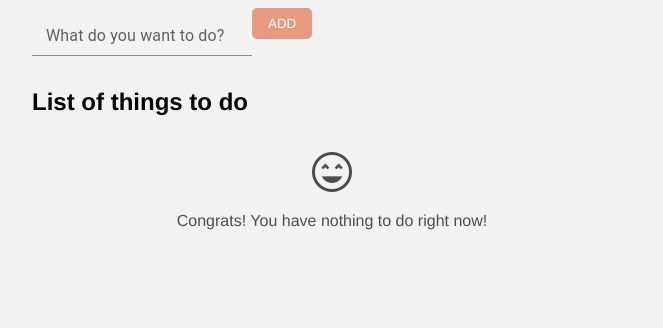
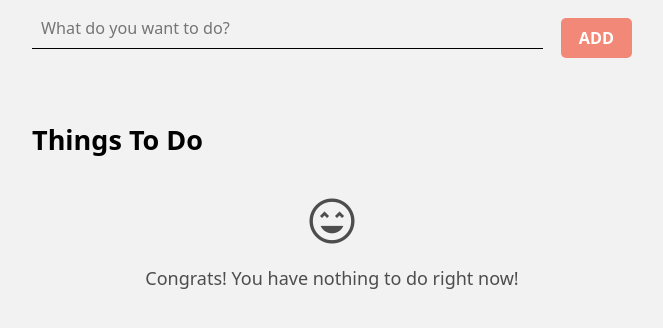
Before and after one commit to shyamtawli/todo-react, a React (Create React App) app: page / in a window 1280 px wide. Shown: the top 328 px of the page, without its empty margins (308-971 px from the left). Built offline with nearby package versions, Linux system fonts and the light colour scheme.

Commit message:
feat: add styles to input field.

```diff
--- a/src/App.css
+++ b/src/App.css
@@ -1,10 +1,13 @@
-@import url('https://fonts.googleapis.com/css2?family=Arimo:ital,wght@0,400;0,700;1,400;1,700&display=swap');
+@import url('https://fonts.googleapis.com/css2?family=Source+Sans+Pro:ital,wght@0,400;0,700;1,400;1,700&display=swap');
 
 :root {
   --color-gray: hsl(0, 0%, 95%);
   --color-gray-dark: hsl(0, 0%, 30%);
-  --color-orange: hsl(16, 67%, 55%);
-  --color-orange-light: hsl(16, 67%, 70%);
+  --color-red: hsl(8, 82%, 51%);
+  --color-red-light: hsl(8, 82%, 71%);
+
+  --color-primary: var(--color-red);
+  --color-primary-light: var(--color-red-light);
 }
 
 :root {
@@ -24,14 +27,32 @@
   }
 }
 
+
+:root {
+  font-size: clamp(14px, 2vw, 18px)
+}
+
+* {
+  box-sizing: border-box;
+}
+
 body,
 input,
 button {
-  font-family: 'arimo', 'sans-serif';
+  font-family: 'noto sans', 'sans-serif';
 }
 
 body {
   background: var(--color-gray);
+}
+
+h1,
+h2,
+h3,
+h4,
+h5,
+h6 {
+  text-transform: capitalize;
 }
 
 .app-container {
@@ -43,29 +64,60 @@ body {
   border-radius: 5px;
   border: none;
   cursor: pointer;
+  font-size: 0.9rem;
   padding: 0.5rem 1rem;
   text-transform: uppercase;
+  font-weight: bold;
 }
 
-.button-orange {
-  background: var(--color-orange);
+.button-primary {
+  background: var(--color-primary);
   color: white;
   transition: background 200ms;
 }
 
-.button-orange:disabled {
-  background: var(--color-orange-light);
+.button-primary:disabled {
+  background: var(--color-primary-light);
   cursor: not-allowed;
+}
+
+input[type='text'] {
+  background: transparent;
+  border: none;
+  border-bottom: 1px solid black;
+  display: block;
+  width: 100%;
+  margin-bottom: 1rem;
+  padding: 0.5rem;
+  font-size: 0.9rem;
+  transition: border 100ms, background 200ms;
+  border-radius: 10px 10px 0 0;
+}
+
+input[type='text']:focus {
+  outline: none;
+}
+
+input[type='text']:focus,
+input[type='text']:not(:placeholder-shown) {
+  background: hsl(0, 0%, 100%, 50%);
+  border-bottom: 2px solid var(--color-primary);
+}
+
+.todo-form {
+  display: flex;
+  gap: 1rem;
+  align-items: center;
 }
 
 .todos-list-title {
   font-size: 1.5rem;
-  margin: 2rem 0 0.5rem 0;
+  margin: 3rem 0 0.2rem 0;
 }
 
-.todos-status {
-  font-weight: bold;
+.todos-status p {
   margin: 0;
+  color: var(--color-gray-dark);
 }
 
 .todos-container {
--- a/src/App.js
+++ b/src/App.js
@@ -1,7 +1,6 @@
 import React, { useState } from 'react';
-import { FormControl, Input, InputLabel } from '@mui/material';
 import './App.css';
-import Todo from './Todo';
+import Todo from './components/Todo';
 
 function App() {
   const [todos, setTodo] = useState([]);
@@ -15,34 +14,37 @@ function App() {
 
   const deleteItem = (id) =>{
     setTodo((Element) =>{
-      return Element.filter((current,index) => index !== id);
+      return Element.filter((_current,index) => index !== id);
     })
   }
 
   return (
     <div className="App">
       <div className="app-container">
-        <form>
-          <FormControl>
-            <InputLabel>What do you want to do?</InputLabel>
-            <Input
-                value={input}
-                onChange={event => setInput(event.target.value)}
-            />
-          </FormControl>
-
+        <form className="todo-form">
+          <input
+              value={input}
+              onChange={(event) => {setInput(event.target.value)}}
+              type="text"
+              placeholder="What do you want to do?"
+          />
           <button
               disabled={!input}
               onClick={addTodo}
-              className="button button-orange"
+              className="button button-primary"
               title="Adds this to do to the list."
           >Add</button>
         </form>
 
-        <h1 className="todos-list-title">List of things to do</h1>
+        <h1 className="todos-list-title">Things to do</h1>
 
         <div className="todos-status">
-          {todos.length > 0 && <p>You have {todos.length} task(s).</p>}
+          {todos.length > 0 && (
+            <p>
+              You have {todos.length} {todos.length > 1 ? "todos " : "todo "}
+              remaining.
+            </p>
+          )}
         </div>
 
         <div className="todos-container">
@@ -51,7 +53,7 @@ function App() {
               <Todo key={index} id={index} onSelect={deleteItem} text={todo} />
             )
           ) : (
-            <div class="todos-congrats-message">
+            <div className="todos-congrats-message">
               <div className="
                   todos-congrats-message-icon
                   material-symbols-outlined">
--- a/src/Todo.js
+++ b/src/components/Todo.js
@@ -5,7 +5,7 @@ function Todo(props) {
     <div className="todo">
       <h4 className="todo-title">{props.text}</h4>
       <button
-          className="button button-orange"
+          className="button button-primary"
           onClick={() => {props.onSelect(props.id)}}
           title="Removes this to do from the list."
       >Delete</button>
```
